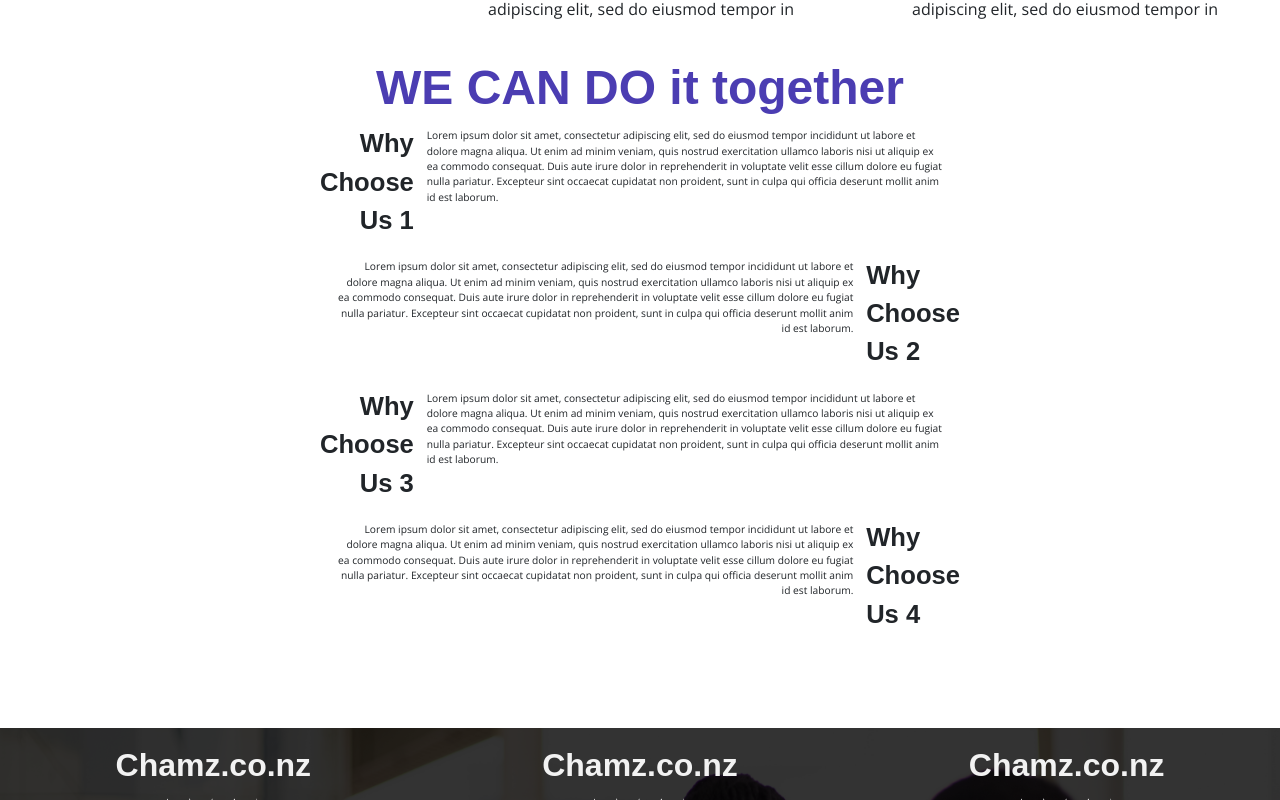
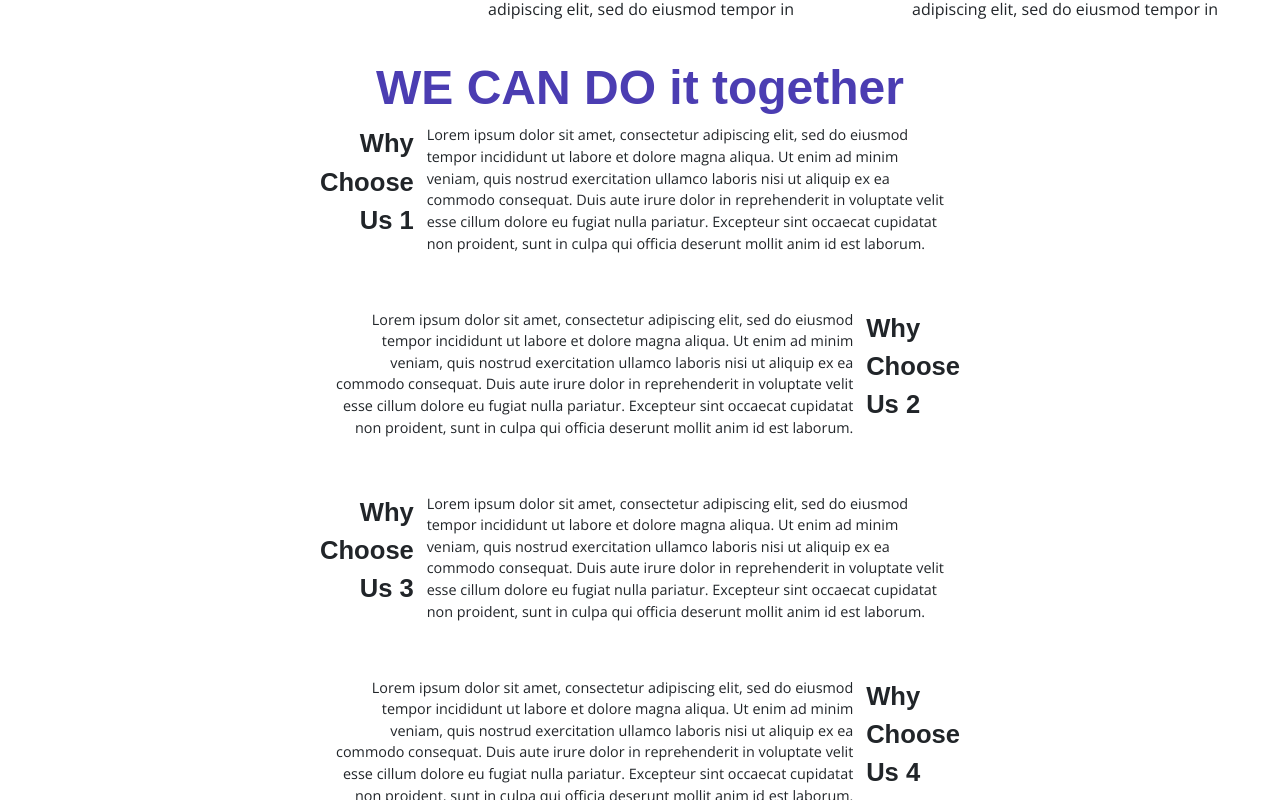
Before and after one commit to baayesh/TechMe, a React (Create React App) app: page / in a window 1280 px wide. Shown: the part 1260-2060 px from the top of the page. Built offline with nearby package versions, Linux system fonts and the light colour scheme; a web font is replaced by a local one.

Commit message:
Change font sizes of why choose section

```diff
--- a/src/pages/Home/Services/Services.css
+++ b/src/pages/Home/Services/Services.css
@@ -103,6 +103,8 @@
   font-family: "Open sans", sans-serif;
   font-size: var(--fs-subHeading);
   font-weight: 700;
+  padding-left: 2%;
+  padding-right: 2%    ;
 
 }
 
--- a/src/pages/Home/WhyChooseUs/WhyChooseUs.css
+++ b/src/pages/Home/WhyChooseUs/WhyChooseUs.css
@@ -26,6 +26,7 @@
     flex-direction: row;
     margin-right: 25%;
     margin-left: 25%;
+    padding-bottom: 3%;
 
 }
 
@@ -35,6 +36,18 @@
     margin-right: 1vw;
     height: 100%;
 
+}
+
+.hm-why-choose-contentdiv p{
+    font-family: 'Open Sans', sans-serif;
+    font-weight: 300;
+    font-size: 0.9rem;
+}
+
+.hm-why-choose-contentdiv2 p{
+    font-family: 'Open Sans', sans-serif;
+    font-weight: 300;
+    font-size: 0.9rem;
 }
 
 .hm-why-choose-contenttitlediv2{
@@ -73,16 +86,3 @@
     margin-left: 1vw;
 
 }
-
-
-.hm-why-choose-contentdiv p{
-font-family: 'open sans', sans-serif;
-font-size: 0.8vw;
-margin-top: 0.3vw;
-}
-
-.hm-why-choose-contentdiv2 p{
-    font-family: 'open sans', sans-serif;
-    font-size: 0.8vw;
-    margin-top: 0.3vw;
-    }
--- a/src/pages/Home/WhyChooseUs/WhyChooseUs.jsx
+++ b/src/pages/Home/WhyChooseUs/WhyChooseUs.jsx
@@ -25,6 +25,7 @@ const WhyChooseUs = () => {
               </p>
             </div>
           </div>
+
           <div className="hm-why-choose-content">
             <div className="hm-why-choose-contentdiv2">
               <p>{d.content2}</p>
@@ -35,7 +36,9 @@ const WhyChooseUs = () => {
               </p>
             </div>
           </div>
+
         </div>
+
 
       ))}
     </div>
@@ -58,17 +61,7 @@ const whyChooseUsCont = [
     title2: "Why Choose Us 4",
     content2:
         "Lorem ipsum dolor sit amet, consectetur adipiscing elit, sed do eiusmod tempor incididunt ut labore et dolore magna aliqua. Ut enim ad minim veniam, quis nostrud exercitation ullamco laboris nisi ut aliquip ex ea commodo consequat. Duis aute irure dolor in reprehenderit in voluptate velit esse cillum dolore eu fugiat nulla pariatur. Excepteur sint occaecat cupidatat non proident, sunt in culpa qui officia deserunt mollit anim id est laborum.",
-  },
-  {
-    title: "Why Choose Us 3",
-    content:
-      "Lorem ipsum dolor sit amet, consectetur adipiscing elit, sed do eiusmod tempor incididunt ut labore et dolore magna aliqua. Ut enim ad minim veniam, quis nostrud exercitation ullamco laboris nisi ut aliquip ex ea commodo consequat. Duis aute irure dolor in reprehenderit in voluptate velit esse cillum dolore eu fugiat nulla pariatur. Excepteur sint occaecat cupidatat non proident, sunt in culpa qui officia deserunt mollit anim id est laborum.",
-  },
-  {
-    title: "Why Choose Us 4",
-    content:
-      "Lorem ipsum dolor sit amet, consectetur adipiscing elit, sed do eiusmod tempor incididunt ut labore et dolore magna aliqua. Ut enim ad minim veniam, quis nostrud exercitation ullamco laboris nisi ut aliquip ex ea commodo consequat. Duis aute irure dolor in reprehenderit in voluptate velit esse cillum dolore eu fugiat nulla pariatur. Excepteur sint occaecat cupidatat non proident, sunt in culpa qui officia deserunt mollit anim id est laborum.",
-  },
+  }
 ];
 
 
```
